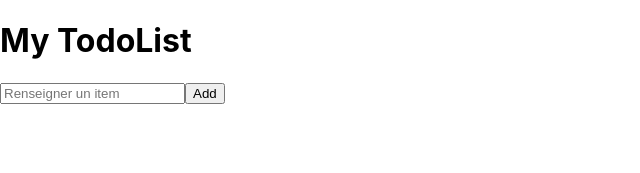
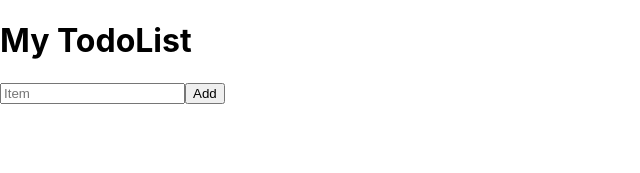
Before and after one commit to Fatima-Usf/ToDo-liste-React, a React (Create React App) app: page / in a window 1280 px wide. Shown: the top 173 px of the page, without its empty margins (0-640 px from the left). Built offline with nearby package versions, Linux system fonts and the light colour scheme.

Commit message:
added onchange function which allow me to add a new item in my todoList

```diff
--- a/src/TodoList/todolist.js
+++ b/src/TodoList/todolist.js
@@ -10,12 +10,22 @@ class TodoList extends Component {
         };
     }
 
+    onChange(event){
+        this.setState({
+            userInput: event.target.value
+        }, () => console.log(this.state.userInput));
+    }
     render(){
     return (
         <div>
             <h1> My TodoList </h1>
             <form>
-                <input value ={this.state.userInput} type="text" placeholder="Renseigner un item"/>
+                <input
+                    value ={this.state.userInput}
+                    type="text"
+                    placeholder="Item"
+                    onChange={this.onChange.bind(this)}
+                        />
                 <button> Add </button>
             </form>
         </div>
```
